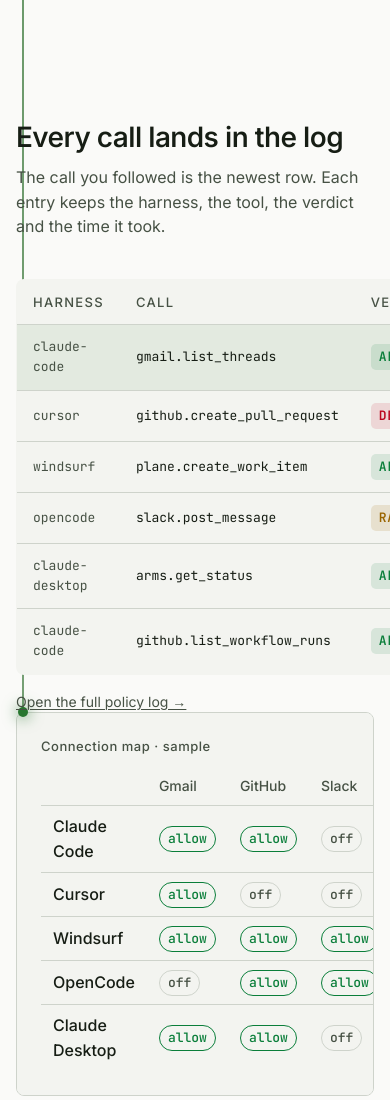
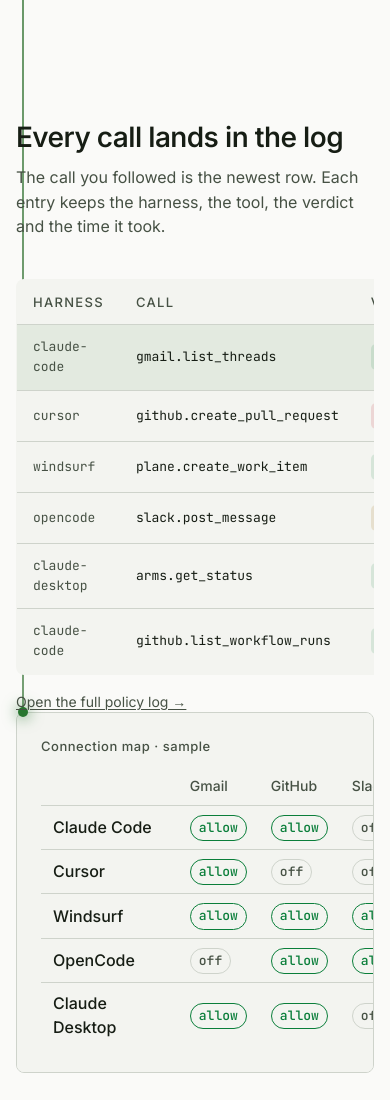
Before and after one commit to jayptl-me/arms-site, an Astro site: page / in a window 390 px wide. Shown: the part 4560-5660 px from the top of the page. Built offline with nearby package versions, Linux system fonts and the light colour scheme; Astro itself is replaced by a stand-in of ours.

Commit message:
fix(site-e): position journey-run so rail can't slash hero; wrap log+map tables for phone scroll

```diff
--- a/src/pages/index.astro
+++ b/src/pages/index.astro
@@ -159,6 +159,7 @@ const jsonld = {
       <div class="container">
         <h2>Every call lands in the log</h2>
         <p class="landing__lead">The call you followed is the newest row. Each entry keeps the harness, the tool, the verdict and the time it took.</p>
+        <div class="logwrap">
         <table class="logtable">
           <thead>
             <tr><th scope="col">Harness</th><th scope="col">Call</th><th scope="col">Verdict</th><th scope="col">ms</th></tr>
@@ -174,6 +175,7 @@ const jsonld = {
             ))}
           </tbody>
         </table>
+        </div>
         <p class="muted" style="margin-top: var(--space-md)"><a href="/log">Open the full policy log →</a></p>
       </div>
     </section>
--- a/src/styles/passage.css
+++ b/src/styles/passage.css
@@ -5,6 +5,9 @@
 
 /* ---------- the journey frame ---------- */
 .journey { position: relative; }
+/* The run carries the rail: without positioning here the absolute rail
+   anchors to .journey and slashes the hero. */
+.journey-run { position: relative; }
 
 /* The rail the call rides: centred on desktop, hugging the left edge on
    narrow screens, stations punched at each gate's line. */
@@ -337,6 +340,10 @@
   .capsule { top: auto; bottom: var(--space-md); transform: translate(-50%, 0); }
   .board { justify-self: stretch; max-width: none; }
   .logtable th:nth-child(4), .logtable td:nth-child(4) { display: none; }
+  .logwrap { overflow-x: auto; -webkit-overflow-scrolling: touch; }
+  .logwrap .logtable { min-width: 32rem; }
+  .map { overflow-x: auto; }
+  .map table { min-width: 34rem; }
 }
 
 /* ---------- reduced motion: the capsule stays home; gates carry their stamps ---------- */
```
